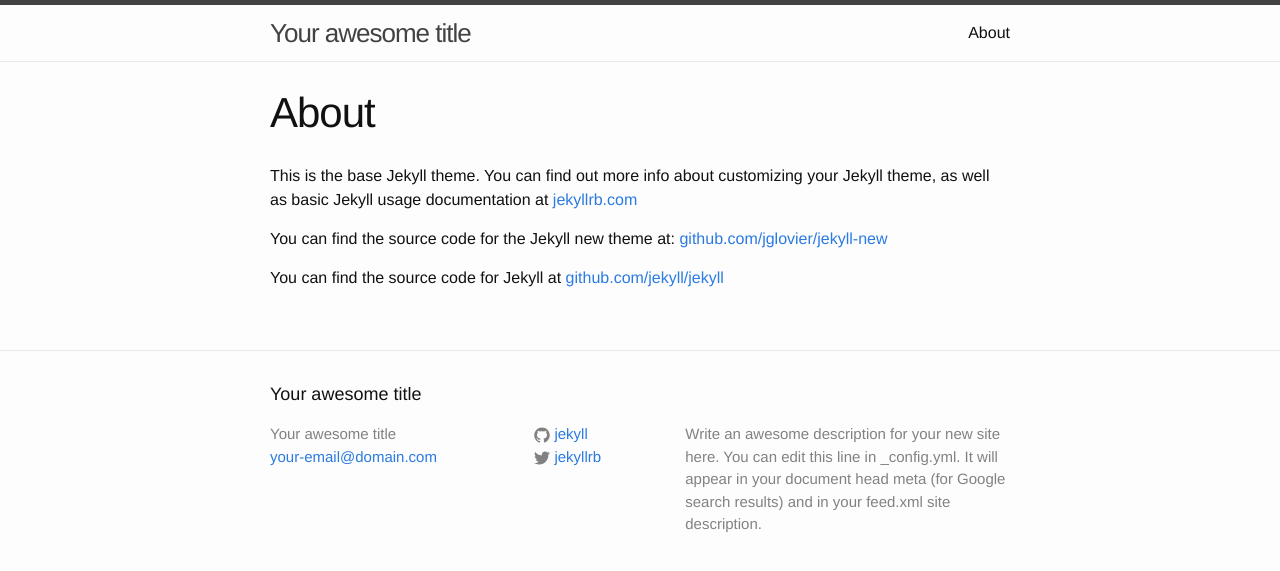
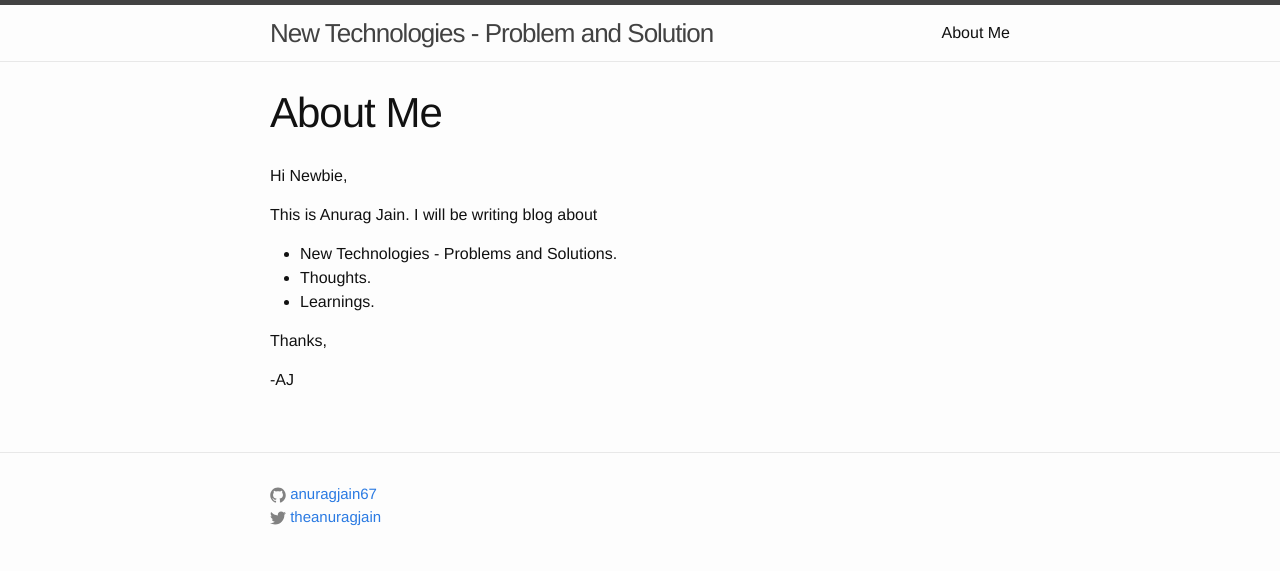
Before and after one commit to anuragjain67/anuragjain67.github.io, a Jekyll site: the page built from about.md, in a window 1280 px wide. Shown: the top 571 px of the page. Built offline with Jekyll 4.4.1, drawn with Linux system fonts in a browser that asks for light colours.

Commit message:
Updated config file, added basic layout for my first blog

```diff
--- a/_config.yml
+++ b/_config.yml
@@ -1,14 +1,9 @@
 # Site settings
-title: Your awesome title
-email: your-email@domain.com
-description: > # this means to ignore newlines until "baseurl:"
-  Write an awesome description for your new site here. You can edit this
-  line in _config.yml. It will appear in your document head meta (for
-  Google search results) and in your feed.xml site description.
+author: Anurag Jain
+title: New Technologies - Problem and Solution
 baseurl: "" # the subpath of your site, e.g. /blog/
-url: "http://yourdomain.com" # the base hostname & protocol for your site
-twitter_username: jekyllrb
-github_username:  jekyll
+twitter_username: theanuragjain
+github_username:  anuragjain67
 
 # Build settings
 markdown: kramdown
--- a/_includes/footer.html
+++ b/_includes/footer.html
@@ -2,16 +2,7 @@
 
   <div class="wrapper">
 
-    <h2 class="footer-heading">{{ site.title }}</h2>
-
     <div class="footer-col-wrapper">
-      <div class="footer-col  footer-col-1">
-        <ul class="contact-list">
-          <li>{{ site.title }}</li>
-          <li><a href="mailto:{{ site.email }}">{{ site.email }}</a></li>
-        </ul>
-      </div>
-
       <div class="footer-col  footer-col-2">
         <ul class="social-media-list">
           {% if site.github_username %}
@@ -44,10 +35,6 @@
           {% endif %}
         </ul>
       </div>
-
-      <div class="footer-col  footer-col-3">
-        <p class="text">{{ site.description }}</p>
-      </div>
     </div>
 
   </div>
--- a/_includes/header.html
+++ b/_includes/header.html
@@ -3,7 +3,6 @@
   <div class="wrapper">
 
     <a class="site-title" href="{{ site.baseurl }}/">{{ site.title }}</a>
-
     <nav class="site-nav">
       <a href="#" class="menu-icon">
         <svg viewBox="0 0 18 15">
--- a/about.md
+++ b/about.md
@@ -1,11 +1,16 @@
 ---
 layout: page
-title: About
+title: About Me
 permalink: /about/
 ---
+Hi Newbie,
 
-This is the base Jekyll theme. You can find out more info about customizing your Jekyll theme, as well as basic Jekyll usage documentation at [jekyllrb.com](http://jekyllrb.com/)
+This is Anurag Jain. I will be writing blog about
 
-You can find the source code for the Jekyll new theme at: [github.com/jglovier/jekyll-new](https://github.com/jglovier/jekyll-new)
+* New Technologies - Problems and Solutions.
+* Thoughts.
+* Learnings.
 
-You can find the source code for Jekyll at [github.com/jekyll/jekyll](https://github.com/jekyll/jekyll)
+Thanks,
+
+-AJ
--- a/index.html
+++ b/index.html
@@ -10,14 +10,10 @@
     {% for post in site.posts %}
       <li>
         <span class="post-meta">{{ post.date | date: "%b %-d, %Y" }}</span>
-
         <h2>
           <a class="post-link" href="{{ post.url | prepend: site.baseurl }}">{{ post.title }}</a>
         </h2>
       </li>
     {% endfor %}
   </ul>
-
-  <p class="rss-subscribe">subscribe <a href="{{ "/feed.xml" | prepend: site.baseurl }}">via RSS</a></p>
-
 </div>
```
Also changed, not shown: _posts/2015-01-18-learnings-part-1-for-loop.markdown (added, +12 -0 lines), _posts/2015-01-18-welcome-to-jekyll.markdown (deleted, +0 -25 lines).
